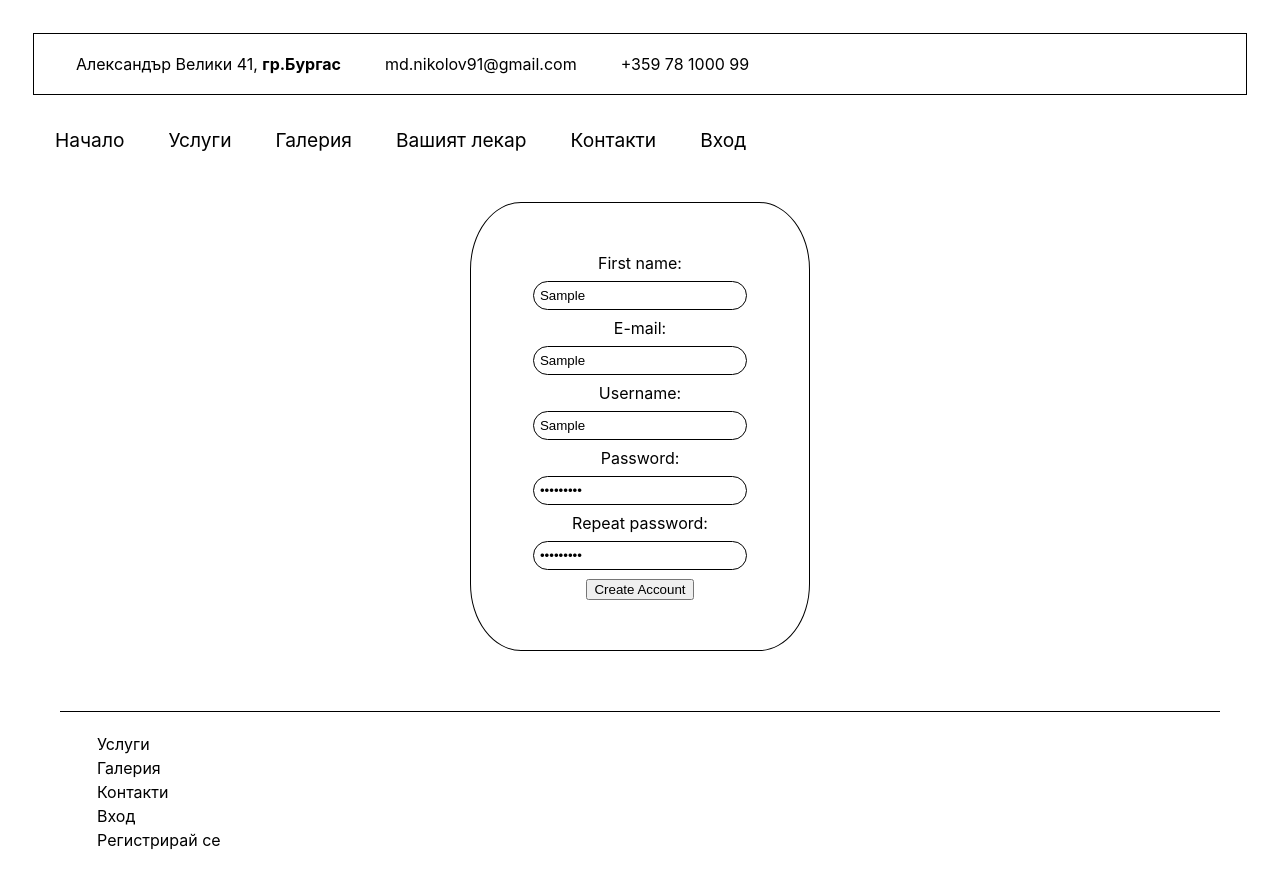
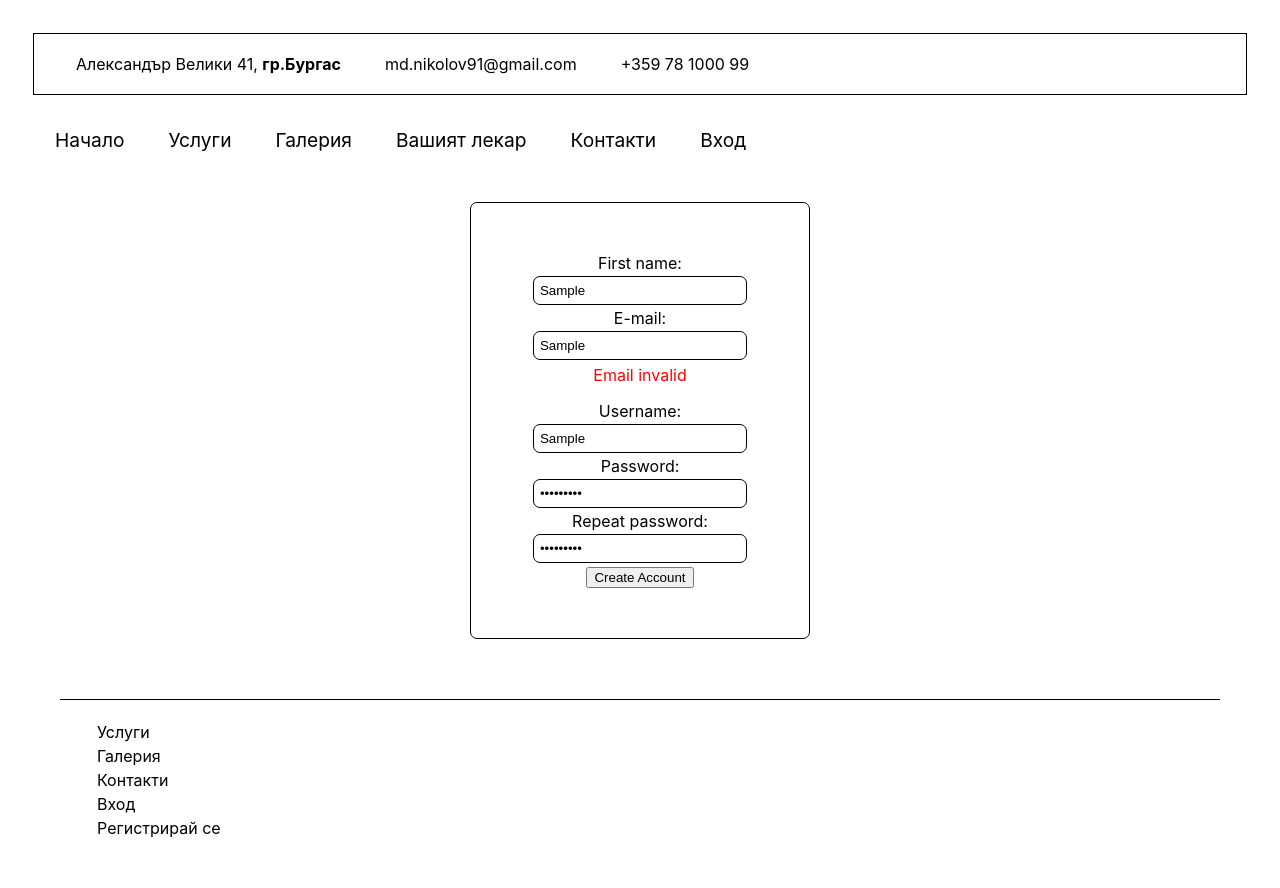
Before and after one commit to stefanovagloriaa/medical-appointment-app, a Next.js app: page /signUp in a window 1280 px wide. Both pictures are taken after typing "Sample", "Sample", "Sample", "Sample123", "Sample123" into the empty fields and a click on the button "Create Account". Shown: the top 888 px of the page. Built offline with nearby package versions, Linux system fonts and the light colour scheme; no server answers.

Commit message:
added simple input validation

```diff
--- a/components/MainNavigation.js
+++ b/components/MainNavigation.js
@@ -7,7 +7,6 @@ import { useSelector } from "react-redux";
 
 const MainNavigation = () => {
   const isAuth = useSelector((state) => state.auth.isAuth);
-
   const dispatch = useDispatch();
 
   const logoutHandler = (event) => {
--- a/components/Register.js
+++ b/components/Register.js
@@ -1,24 +1,45 @@
-import { useRef } from "react";
+import { useState } from "react";
 import { Fragment } from "react";
 import { useRouter } from "next/router";
 import classes from "./Register.module.css";
 
 const Register = () => {
-  const firstNameRef = useRef();
-  const emailRef = useRef();
-  const usernameRef = useRef();
-  const passwordRef = useRef();
-  const repeatedPasswordRef = useRef();
+  const [firstName, setFirstName] = useState("");
+  const [firstNameIsValid, setFirstNameIsValid] = useState(true);
+
+  const [email, setEmail] = useState("");
+  const [emailIsValid, setEmailIsValid] = useState(true);
+
+  const [username, setUsername] = useState("");
+  const [usernameIsValid, setUsernameIsValid] = useState(true);
+
+  const [password, setPassword] = useState("");
+  const [passwordIsValid, setPasswordIsValid] = useState(true);
+
+  const [repeatedPassword, setRepeatedPassword] = useState("");
+  const [repeatedPasswordIsValid, setRepeatedPasswordIsValid] = useState(true);
 
   const router = useRouter();
 
   const formSubmithandler = async (event) => {
     event.preventDefault();
 
-    const firstName = firstNameRef.current.value;
-    const username = usernameRef.current.value;
-    const password = passwordRef.current.value;
-    const email = emailRef.current.value;
+    if (firstName.length < 3) {
+      setFirstNameIsValid(false);
+    }
+    if (!email.includes("@")) {
+      setEmailIsValid(false);
+    }
+
+    if (
+      username.trim() == "" ||
+      password.trim() == "" ||
+      repeatedPassword.trim() == ""
+    ) {
+      setUsernameIsValid(false);
+      setPasswordIsValid(false);
+      setRepeatedPasswordIsValid(false);
+    }
 
     const response = await fetch("https://parseapi.back4app.com/users", {
       method: "POST",
@@ -50,36 +71,49 @@ const Register = () => {
           First name:
         </label>
         <input
-          ref={firstNameRef}
+          onChange={(event) => setFirstName(event.target.value)}
           className={classes.inputStyle}
           id="firstName"
         />
+        {!firstNameIsValid && <p>Name can not be empty!</p>}
         <label className={classes.labelStyle} htmlFor="email">
           E-mail:
         </label>
-        <input ref={emailRef} className={classes.inputStyle} id="email" />
+        <input
+          onChange={(event) => setEmail(event.target.value)}
+          className={classes.inputStyle}
+          id="email"
+        />
+        {!emailIsValid && <p>Email invalid</p>}
         <label className={classes.labelStyle} htmlFor="username">
           Username:
         </label>
-        <input ref={usernameRef} className={classes.inputStyle} id="username" />
+        <input
+          onChange={(event) => setUsername(event.target.value)}
+          className={classes.inputStyle}
+          id="username"
+        />
+        {!usernameIsValid && <p>Username invalid</p>}
         <label className={classes.labelStyle} htmlFor="password1">
           Password:
         </label>
         <input
           type="password"
-          ref={passwordRef}
+          onChange={(event) => setPassword(event.target.value)}
           className={classes.inputStyle}
           id="password1"
         />
+        {!passwordIsValid && <p>Password invalid</p>}
         <label className={classes.labelStyle} htmlFor="repeatPassword">
           Repeat password:
         </label>
         <input
           type="password"
-          ref={repeatedPasswordRef}
+          onChange={(event) => setRepeatedPassword(event.target.value)}
           className={classes.inputStyle}
           id="repeatPassword"
         />
+        {!repeatedPasswordIsValid && <p>Password invalid</p>}
         <button>Create Account</button>
       </form>
     </Fragment>
--- a/components/Register.module.css
+++ b/components/Register.module.css
@@ -5,7 +5,7 @@
     margin-left: 470px;
     margin-right: 470px;
     margin-top: 50px;
-    border-radius: 15%;
+    border-radius: 7px;
 }
 
 .labelStyle {
@@ -15,8 +15,14 @@
 .inputStyle {
     width: 90%;
     padding: 6px;
-    margin: 8px;
+    margin: 3px;
     box-sizing: border-box;
     border: 1px solid black;
-    border-radius: 15px;
+    border-radius: 7px;
 }
+
+.formStyle p {
+    color: red;
+    padding-top: 0px;
+    margin-top: 2px;
+}
--- a/store/index.js
+++ b/store/index.js
@@ -12,6 +12,9 @@ const authSlice = createSlice({
     logout(state) {
       state.isAuth = false;
     },
+    changeAuthState(state){
+      state.isAuth = true;
+    }
   },
 });
 
```
Also changed, not shown: components/Modal.js (added, +22 -0 lines), components/Modal.module.css (added, +13 -0 lines), components/Portal.js (added, +18 -0 lines).
